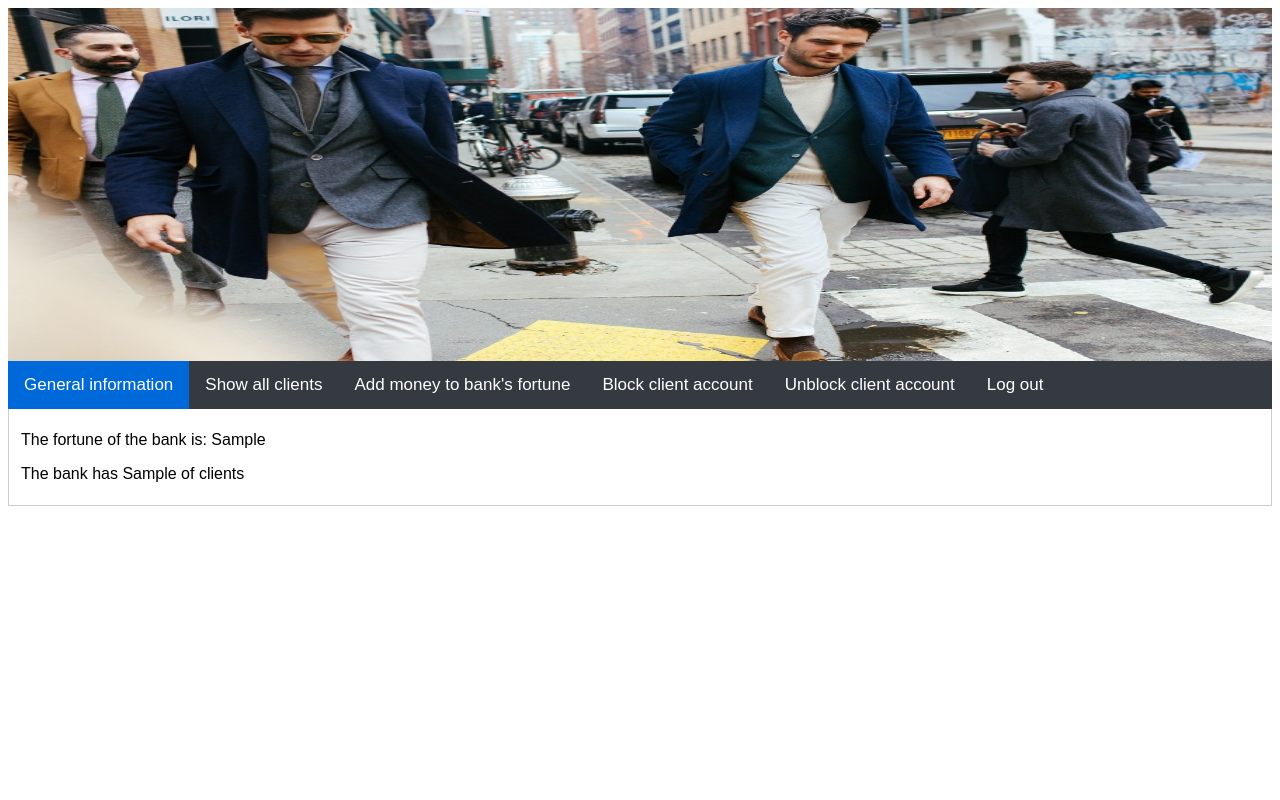
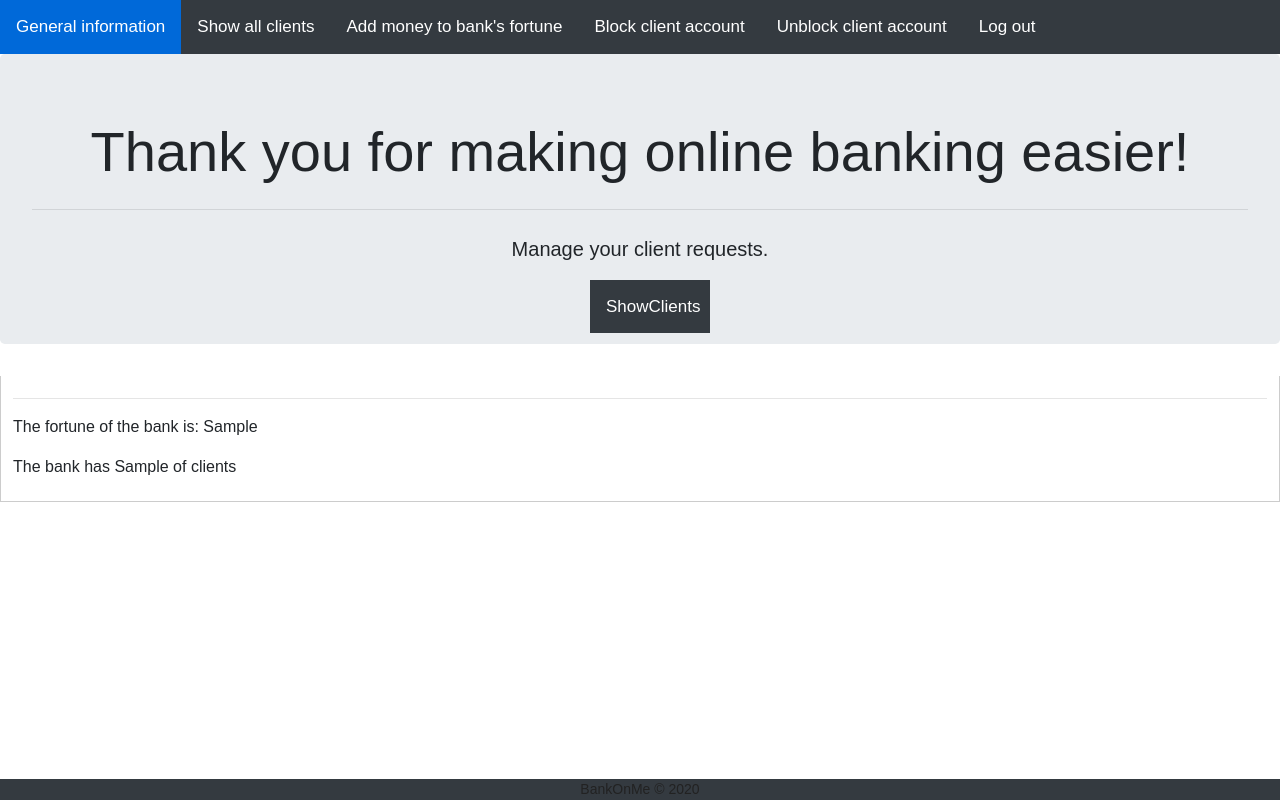
Before and after one commit to EduardToth/Bank_App, a Flask app: template templates/admin.html in a window 1280 px wide. Run offline with Flask 2, Linux system fonts and the light colour scheme; the template is opened without the code that fills it: most values are stand-ins (such as "Sample title", 1, 10 or a date in 2020); some libraries are stand-ins or nearby versions.

Commit message:
admin page

```diff
--- a/backend/forms.py
+++ b/backend/forms.py
@@ -4,7 +4,7 @@ from wtforms.validators import DataRequired , Length , Email , EqualTo , Validat
 
 
 class RequestResetForm ( FlaskForm ) :
-    email = StringField ( 'Email' ,
+    email = StringField ( 'Please enter the email associated with your account:' ,
                           validators = [DataRequired ( ) , Email ( )] )
     submit = SubmitField ( 'Request Password Reset' )
 
--- a/main.py
+++ b/main.py
@@ -17,7 +17,7 @@ from flask_mail import Message
 app = Flask ( __name__ )
 
 app.config['SECRET_KEY'] = '5791628bb0b13ce0c676dfde280ba245'
-app.config['SQLALCHEMY_DATABASE_URI'] = 'mysql://root:root@localhost/bank'
+app.config['SQLALCHEMY_DATABASE_URI'] = 'mysql://clau1:clau@localhost/Bank2'
 db = SQLAlchemy ( app )
 app.config['MAIL_SERVER'] = 'smtp.googlemail.com'
 app.config['MAIL_PORT'] = 587
--- a/templates/admin.html
+++ b/templates/admin.html
@@ -2,13 +2,15 @@
 
 <head>
     <meta charset="UTF-8">
-    <title>AdminPage</title>
+    <title>bome</title>
+    <link rel="icon" type="image/png" href="../static/pictures/logo_search.svg" />
     <meta name="viewport" content="width=device-width, initial-scale=1">
+    <link href="../static/CSS/bootstrap-4.4.1-dist/css/bootstrap.min.css" rel="stylesheet" type="text/css">
+    <link rel="stylesheet" href="../static/CSS/pagina_principala.css">
     <link rel="stylesheet" href="../static/CSS/client&admin_style.css">
-    <link rel="stylesheet" href="../static/CSS/pagina_principala.css">
     <script src="../static/JavaScript/slide_show.js"></script>
+    <script src="../static/JavaScript/utility_module.js"></script>
     <script src="../static/JavaScript/navbar_customizing.js"></script>
-    <script src="../static/JavaScript/utility_module.js"></script>
 
 </head>
 
@@ -17,27 +19,31 @@
         <script>
             reload_page_on_back_button('in_case_of_reloading', "admin.html?id={{login_id}}")
         </script>
-    <div>
-        <img class="nature" src="../static/pictures/bank_building.jpg" width="100%" height="45%"
-             style="display: block;">
-        <img class="nature" src="../static/pictures/business_men.jpg" width="100%" height="45%"
-             style="display: none;">
-        <img class="nature" src="../static/pictures/happyFaces.jpg" width="100%" height="45%" style="display: none;">
-        <img class="nature" src="../static/pictures/canapea.jpg" width="100%" height="45%" style="display: none;">
-    </div>
+
         <div class="tab outer">
-
             <button class="tablinks active" onclick="executeButton(event, 'General information')">General
                 information</button>
             <button class="tablinks" onclick="executeButton(event, 'Show all clients')">Show all clients</button>
-        <button class="tablinks" onclick="executeButton(event, 'Add money to bank\'s fortune')">Add money to bank's fortune</button>
-        <button class="tablinks" onclick="executeButton(event, 'Block client account')">Block client account</button>
-        <button class="tablinks" onclick="executeButton(event, 'Unblock client account')">Unblock client account</button>
-        <button type="button" class="tablinks" onclick="window.location.href='home.html?id={{login_id}}&mode=2';">Log out</button>
+            <button class="tablinks" onclick="executeButton(event, 'Add money to bank\'s fortune')">Add money to bank's
+                fortune</button>
+            <button class="tablinks" onclick="executeButton(event, 'Block client account')">Block client
+                account</button>
+            <button class="tablinks" onclick="executeButton(event, 'Unblock client account')">Unblock client
+                account</button>
+            <button type="button" class="tablinks"
+                onclick="window.location.href='home.html?id={{login_id}}&mode=2';">Log out</button>
+        </div>
 
+        <div class="jumbotron">
+            <h1 class="display-4" display="center">Thank you for making online banking easier!</h1>
+            <hr class="my-4">
+            <p class="lead">Manage your client requests.</p>
+            <button class="tablinks" style="width:120px;margin:0 50%;position:relative;left:-50px;"
+                onclick="executeButton(event,'Show all clients')">ShowClients</button>
         </div>
 
         <div id="General information" class="tabcontent" style="display: block;">
+            <hr>
             <p>The fortune of the bank is: {{money_ammount}}</p>
             <p>The bank has {{nr_of_clients}} of clients</p>
         </div>
@@ -50,18 +56,14 @@
         </div>
 
         <div id="Add money to bank's fortune" class="tabcontent" style="display: none;">
-        <h2>Withdraw money</h2>
 
+            <center>
                 <form action="admin.html" method="post">
-            <div class="imgcontainer">
-                <img src="../static/pictures/safe.jpg" alt="Avatar" class="avatar">
-            </div>
-
                     <label class="hidden">
                         Post type:
                         <input type="text" name="login_id" value="{{login_id}}" checked="checked">
                     </label>
-
+                    <h1>Add money to bank's fortune.</h1>
                     <div class="container">
                         <label>
                             <input type="text" placeholder="Enter a money amount" name="money" required="">
@@ -76,23 +78,20 @@
                     </div>
 
                 </form>
+            </center><br>
         </div>
 
         <div id="Block client account" class="tabcontent" style="display: none;">
-        <h2>Block client</h2>
-
+            <center>
                 <form action="admin.html" method="post">
-            <div class="imgcontainer">
-                <img src="../static/pictures/firing.jpeg" alt="Avatar" class="avatar">
-            </div>
-
                     <label class="hidden">
                         <input type="radio" name="login_id" value="{{login_id}}" checked="checked">
-            </label>
-
+                    </label><br><br><br><br>
+                    <h1>Block client account.</h1>
                     <div class="container">
                         <label>
-                    <input type="text" placeholder="Enter the login id of the client you want to block" name="client-login-id" required="">
+                            <input type="text" placeholder="Enter the login id of the client you want to block"
+                                name="client-login-id" required="">
                         </label>
 
                         <label class="hidden">
@@ -101,25 +100,21 @@
 
                         <button type="submit" class="button_style">Block client</button>
                     </div>
-
                 </form>
+            </center><br>
         </div>
 
         <div id="Unblock client account" class="tabcontent" style="display: none;">
-        <h2>Unblock client</h2>
-
+            <center>
                 <form action="admin.html" method="post">
-        <div class="imgcontainer">
-            <img src="../static/pictures/freedom.jpg" alt="Avatar" class="avatar">
-        </div>
-
                     <label class="hidden">
                         <input type="radio" name="login_id" value="{{login_id}}" checked="checked">
-        </label>
-
+                    </label><br><br><br><br>
+                    <h1>Unblock client account.</h1>
                     <div class="container">
                         <label>
-                <input type="text" placeholder="Enter the login id of the client you want to unblock" name="client-login-id" required="">
+                            <input type="text" placeholder="Enter the login id of the client you want to unblock"
+                                name="client-login-id" required="">
                         </label>
 
                         <label class="hidden">
@@ -128,14 +123,29 @@
 
                         <button type="submit" class="button_style">Unblock client</button>
                     </div>
-
                 </form>
+            </center><br>
         </div>
 
         <script>
             w3.slideshow(".nature", 3500);
         </script>
 
+        <div class="footer">
+            <p class="footer-company-name">BankOnMe © 2020</p>
+        </div>
+        <!-- Optional JavaScript -->
+        <!-- jQuery first, then Popper.js, then Bootstrap JS -->
+        <script src="https://code.jquery.com/jquery-3.4.1.slim.min.js"
+            integrity="sha384-J6qa4849blE2+poT4WnyKhv5vZF5SrPo0iEjwBvKU7imGFAV0wwj1yYfoRSJoZ+n"
+            crossorigin="anonymous"></script>
+        <script src="https://cdn.jsdelivr.net/npm/popper.js@1.16.0/dist/umd/popper.min.js"
+            integrity="sha384-Q6E9RHvbIyZFJoft+2mJbHaEWldlvI9IOYy5n3zV9zzTtmI3UksdQRVvoxMfooAo"
+            crossorigin="anonymous"></script>
+        <script src="https://stackpath.bootstrapcdn.com/bootstrap/4.4.1/js/bootstrap.min.js"
+            integrity="sha384-wfSDF2E50Y2D1uUdj0O3uMBJnjuUD4Ih7YwaYd1iqfktj0Uod8GCExl3Og8ifwB6"
+            crossorigin="anonymous"></script>
+
     </div>
 
 </body>
```
Also changed, not shown: static/CSS/failure_template.css (deleted, +0 -20 lines), static/CSS/success_template.css (deleted, +0 -20 lines), templates/failureTemplate.html (+20 -6 lines), templates/reset_request.html (+15 -6 lines), templates/successTemplate.html (+20 -6 lines). Lines whose indentation alone changed are shown as unchanged.
